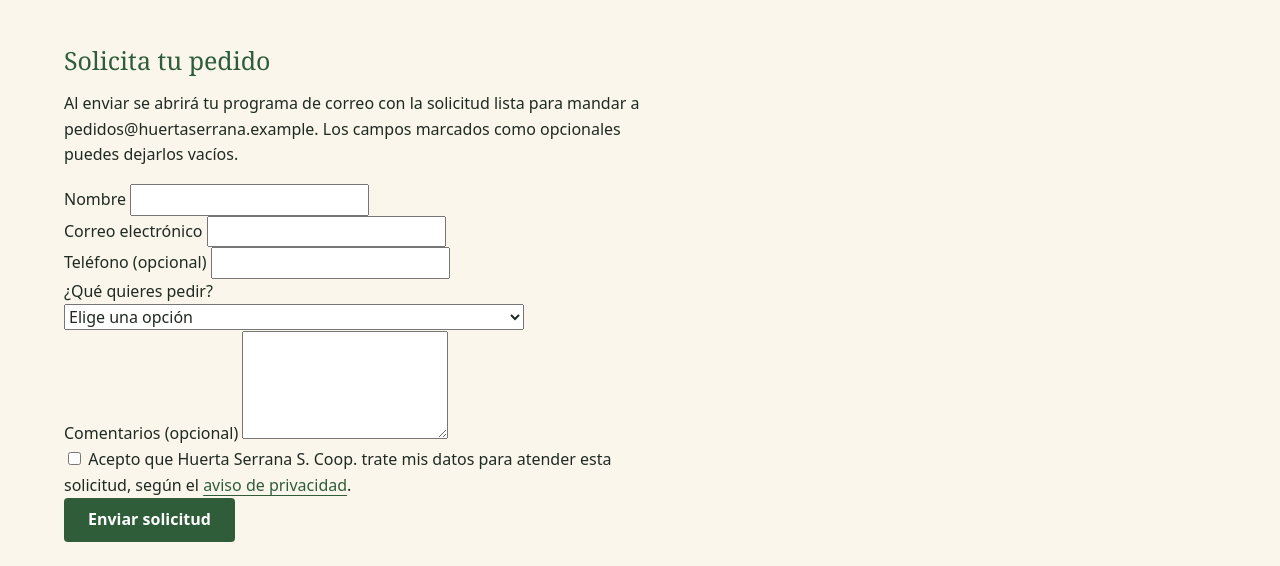
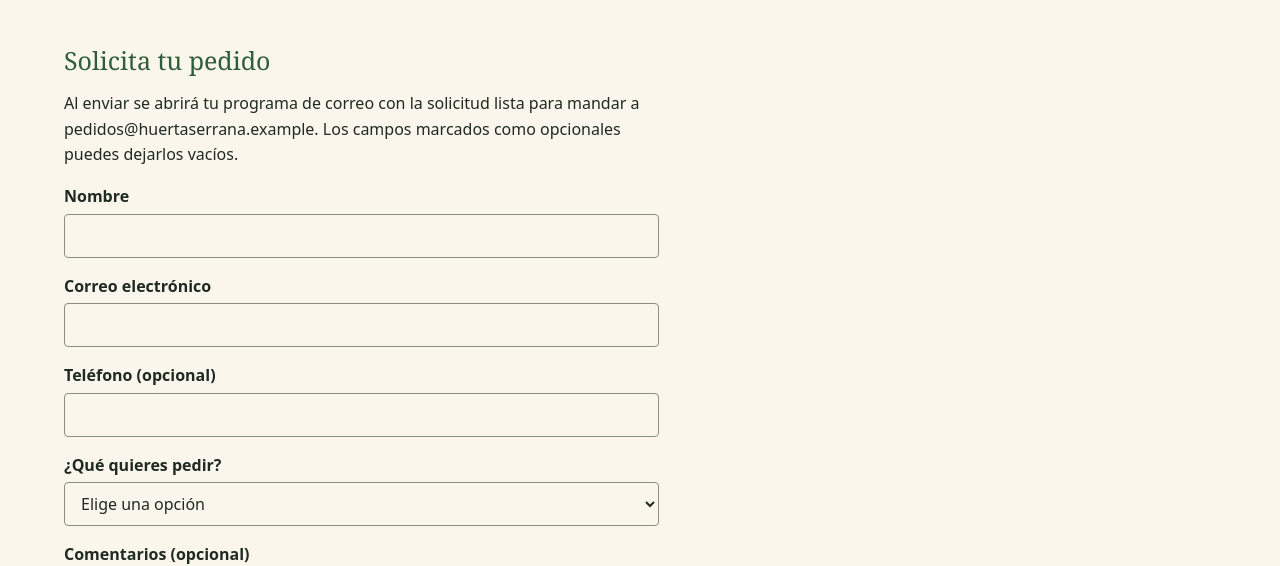
Before and after one commit to StablePeru/huerta-serrana, a plain HTML site: page contacto.html in a window 1280 px wide. Shown: the part 234-800 px from the top of the page. Drawn offline with Linux system fonts and the light colour scheme.

Commit message:
feat: formulario de pedido accesible con estados de error nativos

```diff
--- a/css/components.css
+++ b/css/components.css
@@ -330,3 +330,53 @@
 .datos__titulo {
   font-size: var(--tam-md);
 }
+
+/* ---- Formulario de pedido (RF5) -----------------------------------------
+   Cada campo: etiqueta visible encima del control (nunca placeholder como
+   etiqueta). Bordes Gris musgo: 3,06:1, válido para componentes (≥ 3:1). */
+.formulario {
+  display: grid;
+  gap: var(--espacio-4);
+  max-width: var(--ancho-lectura);
+}
+
+.formulario__campo {
+  display: grid;
+  gap: var(--espacio-1);
+}
+
+.formulario__etiqueta {
+  font-weight: var(--peso-negrita);
+}
+
+.formulario__control {
+  width: 100%;
+  min-height: var(--objetivo-tactil);
+  padding: var(--espacio-2) var(--espacio-3);
+  background-color: var(--ui-fondo);
+  border: var(--borde-fino) solid var(--ui-borde);
+  border-radius: var(--radio-sm);
+}
+
+textarea.formulario__control {
+  resize: vertical;
+}
+
+/* Error solo después de que la persona haya tocado el campo (:user-invalid),
+   no al cargar la página. Borde más grueso: no depende solo del color. */
+.formulario__control:user-invalid {
+  border: var(--borde-grueso) solid var(--ui-error);
+}
+
+.formulario__campo--casilla {
+  grid-template-columns: auto 1fr;
+  align-items: start;
+  column-gap: var(--espacio-3);
+}
+
+.formulario__casilla {
+  width: var(--espacio-5);
+  height: var(--espacio-5);
+  margin: var(--espacio-1) 0 0;
+  accent-color: var(--ui-boton-fondo);
+}
```
